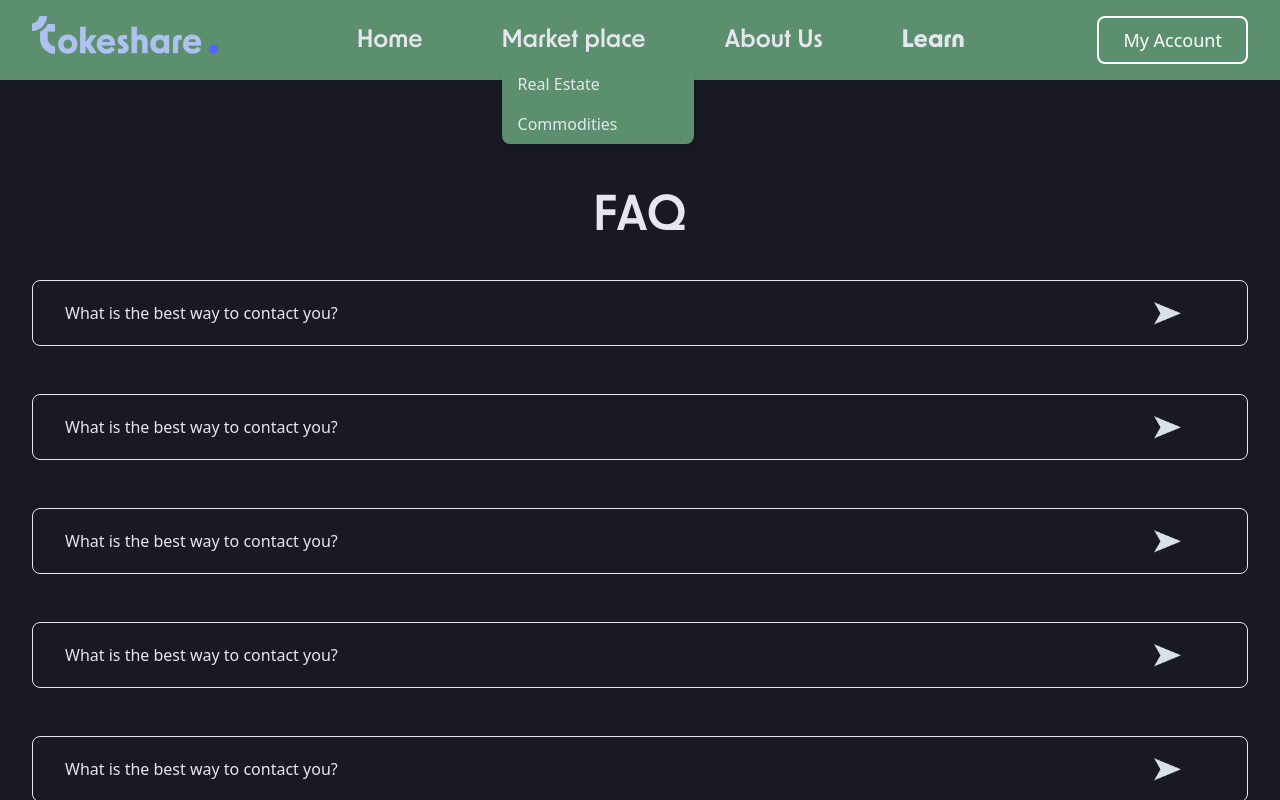
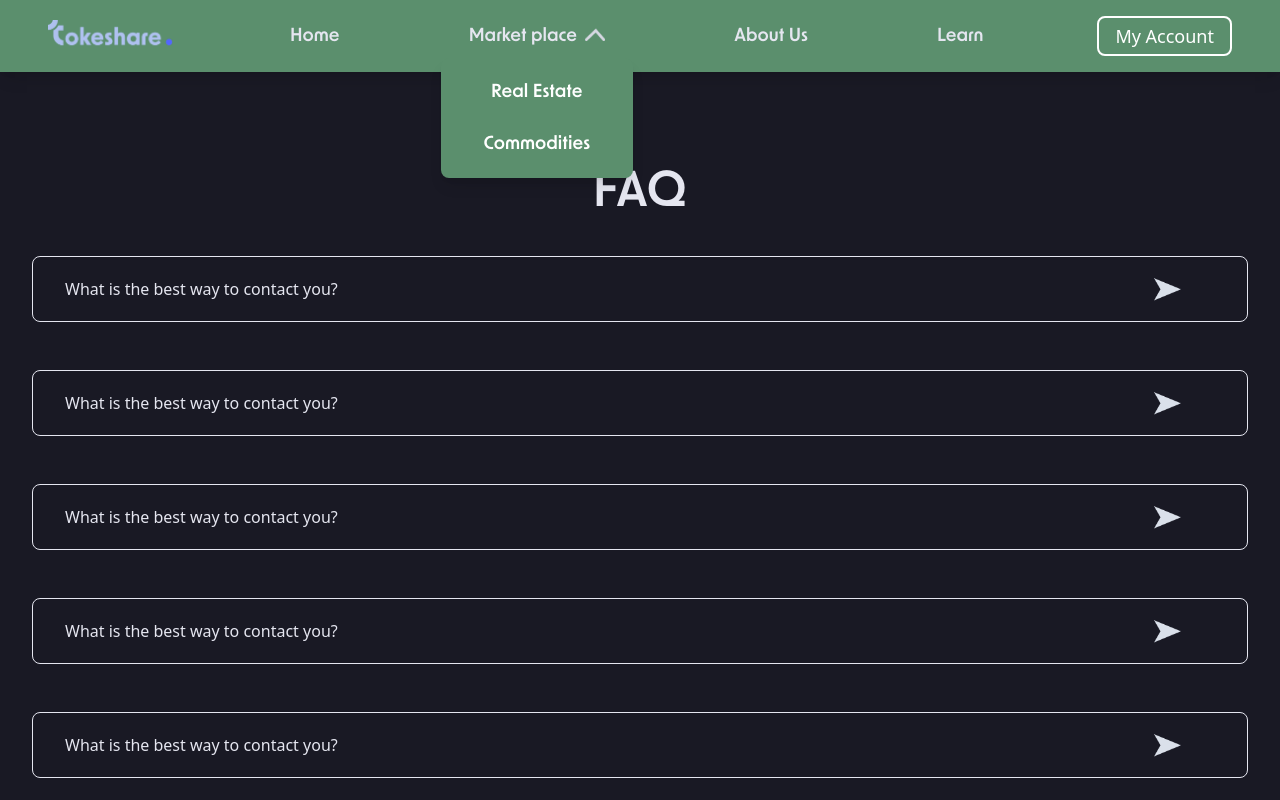
Before and after one commit to bim-finance-org/tokeshare, a Next.js app: page /learn in a window 1280 px wide. Both pictures are taken after a click on the button "Market place". Shown: the top 800 px of the page. Built offline with nearby package versions, Linux system fonts and the light colour scheme.

Commit message:
refactoring navbar and responsive

```diff
--- a/app/about/page.tsx
+++ b/app/about/page.tsx
@@ -8,7 +8,7 @@ const Page = () => {
   return (
     <div>
       <NavBar />
-      <div className="mt-20 bg-white">
+      <div className="bg-white">
         <div className="p-20">
           <h1 className="text-3xl text-color4 font-bold mb-6">Empowering Investments with Values</h1>
           <p className="mb-4 text-xl text-color3">At Tokeshare, we believe in democratizing investment access through the transformative power of tokenization. Our mission is to bridge the gap between global investors and the untapped opportunities of the Latin American market, fostering inclusivity and transparency in every transaction.</p>
--- /dev/null
+++ b/app/components/MobileMenu.tsx
@@ -0,0 +1,78 @@
+"use client";
+
+import React, { useState, useEffect, useRef } from "react";
+import Link from "next/link";
+import { usePathname } from "next/navigation";
+
+const MobileMenu: React.FC = () => {
+  const pathname = usePathname();
+  const [isMenuOpen, setIsMenuOpen] = useState(false);
+  const [isSubMenuOpen, setIsSubMenuOpen] = useState(false);
+  const menuRef = useRef<HTMLDivElement>(null);
+
+  const toggleMenu = () => setIsMenuOpen(!isMenuOpen);
+  const toggleSubMenu = () => setIsSubMenuOpen(!isSubMenuOpen);
+
+  const handleClickOutside = (event: MouseEvent) => {
+    if (menuRef.current && !menuRef.current.contains(event.target as Node)) {
+      setIsMenuOpen(false);
+    }
+  };
+
+  useEffect(() => {
+    document.addEventListener("click", handleClickOutside);
+    return () => {
+      document.removeEventListener("click", handleClickOutside);
+    };
+  }, []);
+
+  return (
+    <div className="md:hidden" ref={menuRef}>
+      <button onClick={toggleMenu} className="text-white text-2xl focus:outline-none hover:scale-110 transition-transform">
+        {isMenuOpen ? "✕" : "☰"}
+      </button>
+
+      {isMenuOpen && (
+        <div className={`absolute top-14 left-1/2 transform -translate-x-1/2 w-2/3 bg-color3 text-white shadow-lg md:hidden rounded-b-xl transition-all duration-300 ${pathname === "/" ? "bg-transparent text-color1" : "bg-color3"}`}>
+          <ul className="flex flex-col items-start space-y-4 p-6">
+            {[
+              { name: "Home", path: "/" },
+              { name: "Market place", path: "" },
+              { name: "About Us", path: "/about" },
+              { name: "Learn", path: "/learn" },
+            ].map(({ name, path }, index) => (
+              <li key={index} className="relative w-full">
+                {name === "Market place" ? (
+                  <button onClick={toggleSubMenu} className="text-lg flex items-center w-full hover:text-gray-300 transition-colors">
+                    {name}
+                    <img src="/icons/bottomArrowIcon.png" alt="" className={`ml-2 size-6 transition-transform ${isSubMenuOpen ? "rotate-180" : ""}`} />
+                  </button>
+                ) : (
+                  <Link href={path} onClick={toggleMenu} className="text-lg block w-full hover:text-gray-300 transition-colors">
+                    {name}
+                  </Link>
+                )}
+                {name === "Market place" && isSubMenuOpen && (
+                  <ul className="pl-4 mt-2 space-y-2">
+                    <li>
+                      <Link href="/marketplace/real-estate" className="block text-sm font-titleSemibold hover:text-gray-300 transition-colors" onClick={toggleMenu}>
+                        Real Estate
+                      </Link>
+                    </li>
+                    <li>
+                      <Link href="/marketplace/commodities" className="block text-sm font-titleSemibold hover:text-gray-300 transition-colors" onClick={toggleMenu}>
+                        Commodities
+                      </Link>
+                    </li>
+                  </ul>
+                )}
+              </li>
+            ))}
+          </ul>
+        </div>
+      )}
+    </div>
+  );
+};
+
+export default MobileMenu;
--- a/app/components/NavBar.tsx
+++ b/app/components/NavBar.tsx
@@ -1,128 +1,85 @@
 "use client";
 
-import React, { useState, useEffect } from "react";
+import React, { useState, useEffect, useRef } from "react";
 import Link from "next/link";
 import { usePathname } from "next/navigation";
+import MobileMenu from "./MobileMenu";
 
-const NavBar = () => {
+interface NavBarProps {
+  customClass?: string;
+}
+
+const NavBar: React.FC<NavBarProps> = ({ customClass }) => {
   const pathname = usePathname();
-  const [isMenuOpen, setIsMenuOpen] = useState(false);
   const [isSubMenuOpen, setIsSubMenuOpen] = useState(false);
+  const subMenuRef = useRef<HTMLUListElement>(null);
+  const marketPlaceRef = useRef<HTMLButtonElement>(null);
 
-  const toggleMenu = () => {
-    setIsMenuOpen(!isMenuOpen);
-  };
+  const toggleSubMenu = () => setIsSubMenuOpen(!isSubMenuOpen);
 
-  const toggleSubMenu = () => {
-    setIsSubMenuOpen(!isSubMenuOpen);
+  const handleClickOutside = (event: MouseEvent) => {
+    if (subMenuRef.current && !subMenuRef.current.contains(event.target as Node) && marketPlaceRef.current && !marketPlaceRef.current.contains(event.target as Node)) {
+      setIsSubMenuOpen(false);
+    }
   };
 
   useEffect(() => {
-    const handleResize = () => {
-      if (window.innerWidth >= 768) {
-        setIsMenuOpen(false);
-        setIsSubMenuOpen(false);
-      }
+    document.addEventListener("click", handleClickOutside);
+    return () => {
+      document.removeEventListener("click", handleClickOutside);
     };
-
-    window.addEventListener("resize", handleResize);
-    return () => window.removeEventListener("resize", handleResize);
   }, []);
 
   return (
-    <nav className={`absolute top-0 w-full flex items-center justify-between px-4 py-2 md:px-8 md:py-4 z-50 ${pathname === "/" ? "bg-transparent" : "bg-color3"}`}>
-      <div className="w-32 md:w-48">
-        <img src="/logos/longs/tokeshare-07.png" alt="Logo Tokeshare" className="w-full h-auto" />
+    <nav className={`w-full flex items-center justify-between px-4 sm:px-6 md:px-8 lg:px-12 py-3 md:py-4 z-50 transition-all duration-300 hover:shadow-lg ${pathname === "/" ? "bg-transparent text-color1" : "bg-color3"} ${customClass}`}>
+      <div className="w-24 md:w-32">
+        <Link href="/">
+          <img src="/logos/longs/tokeshare-07.png" alt="Logo Tokeshare" className="w-full h-auto hover:scale-105 transition-transform" />
+        </Link>
       </div>
-      <div className="hidden md:flex justify-center w-1/2">
-        <ul className="flex justify-between w-full space-x-6 md:space-x-8">
-          <li>
-            <Link href="/" className={`text-color1 text-3xl md:text-2xl ${pathname === "/" ? "font-titleBold" : "font-titleSemibold"}`}>
-              Home
-            </Link>
-          </li>
-          <li className="relative">
-            <button onClick={toggleSubMenu} className={`text-color1 text-3xl md:text-2xl ${pathname === "/marketplace" ? "font-titleBold" : "font-titleSemibold"}`}>
-              Market place
-            </button>
-            {isSubMenuOpen && (
-              <ul className="absolute top-full left-0 mt-2 w-48 bg-color3 text-color1 rounded-lg shadow-lg">
-                <li>
-                  <Link href="/marketplace/real-estate" className="block px-4 py-2 hover:brightness-200 transition">
-                    Real Estate
-                  </Link>
-                </li>
-                <li>
-                  <Link href="/marketplace/commodities" className="block px-4 py-2 hover:brightness-200 transition">
-                    Commodities
-                  </Link>
-                </li>
-              </ul>
-            )}
-          </li>
-          <li>
-            <Link href="/about" className={`text-color1 text-3xl md:text-2xl ${pathname === "/about" ? "font-titleBold" : "font-titleSemibold"}`}>
-              About Us
-            </Link>
-          </li>
-          <li>
-            <Link href="/learn" className={`text-color1 text-3xl md:text-2xl ${pathname === "/learn" ? "font-titleBold" : "font-titleSemibold"}`}>
-              Learn
-            </Link>
-          </li>
+      <MobileMenu />
+
+      <div className="hidden md:flex justify-center w-2/3 max-w-screen-lg px-4 sm:px-6 md:px-8 lg:px-12">
+        <ul className="flex justify-between w-full space-x-4 md:space-x-8 lg:space-x-12">
+          {[
+            { name: "Home", path: "/" },
+            { name: "Market place", path: "" },
+            { name: "About Us", path: "/about" },
+            { name: "Learn", path: "/learn" },
+          ].map(({ name, path }, index) => (
+            <li key={index} className="relative flex items-center">
+              {name === "Market place" ? (
+                <button ref={marketPlaceRef} onClick={toggleSubMenu} className="flex items-center text-lg whitespace-nowrap font-titleSemibold hover:text-gray-300 transition-colors">
+                  {name}
+                  <img src="/icons/bottomArrowIcon.png" alt="" className={`size-5 ml-2 transition-transform  ${isSubMenuOpen ? "rotate-180" : ""}`} />
+                </button>
+              ) : (
+                <Link href={path} className="text-lg whitespace-nowrap font-titleSemibold hover:text-gray-300 transition-colors">
+                  {name}
+                </Link>
+              )}
+              {name === "Market place" && isSubMenuOpen && (
+                <ul ref={subMenuRef} className={`absolute left-1/2 transform -translate-x-1/2 top-full mt-2 w-48 bg-color3 text-white shadow-lg rounded-lg overflow-hidden z-50 p-2 transition-all duration-300 ${pathname === "/" ? "bg-transparent text-color1" : "bg-color3"}`}>
+                  {[
+                    { name: "Real Estate", path: "/marketplace/real-estate" },
+                    { name: "Commodities", path: "/marketplace/commodities" },
+                  ].map(({ name, path }, idx) => (
+                    <li key={idx} className="text-center py-1">
+                      <Link href={path} className="block px-4 py-2 text-lg rounded-lg hover:bg-color1 hover:text-white transition-colors font-titleSemibold">
+                        {name}
+                      </Link>
+                    </li>
+                  ))}
+                </ul>
+              )}
+            </li>
+          ))}
         </ul>
       </div>
 
       <div>
-        <button className="rounded-lg border-2 border-white px-4 py-1 md:px-6 md:py-2 text-sm md:text-lg text-white hover:bg-white hover:text-black transition">My Account</button>
+        <button className="rounded-lg border-2 border-white px-2 sm:px-3 md:px-4 py-1 text-xs sm:text-sm md:text-base lg:text-lg text-white hover:bg-white hover:text-black transition-all duration-300">My Account</button>
       </div>
-
-      <div className="md:hidden">
-        <button onClick={toggleMenu} className="text-white text-2xl focus:outline-none">
-          {isMenuOpen ? "✕" : "☰"}
-        </button>
-      </div>
-
-      {isMenuOpen && (
-        <div className="absolute top-16 right-4 w-64 bg-gray-800 bg-opacity-90 text-white rounded-lg shadow-lg z-50">
-          <ul className="flex flex-col items-start space-y-4 p-6">
-            <li>
-              <Link href="/" onClick={toggleMenu} className={`text-color1 text-2xl ${pathname === "/" ? "font-title" : "font-text"}`}>
-                Home
-              </Link>
-            </li>
-            <li className="relative">
-              <button onClick={toggleSubMenu} className={`text-color1 text-lg  ${pathname === "/marketplace" ? "font-title" : "font-text"}`}>
-                Market place
-              </button>
-              {isSubMenuOpen && (
-                <ul className="absolute top-full left-0 mt-2 w-48 bg-gray-800 text-white rounded-lg shadow-lg">
-                  <li>
-                    <Link href="/marketplace/real-estate" onClick={toggleMenu} className="block px-4 py-2 hover:bg-gray-700">
-                      Real Estate
-                    </Link>
-                  </li>
-                  <li>
-                    <Link href="/marketplace/commodities" onClick={toggleMenu} className="block px-4 py-2 hover:bg-gray-700">
-                      Commodities
-                    </Link>
-                  </li>
-                </ul>
-              )}
-            </li>
-            <li>
-              <Link href="/about" onClick={toggleMenu} className={`text-color1 text-lg ${pathname === "/about" ? "font-title" : "font-text"}`}>
-                About Us
-              </Link>
-            </li>
-            <li>
-              <Link href="/learn" onClick={toggleMenu} className={`text-color1 text-lg ${pathname === "/learn" ? "font-title" : "font-text"}`}>
-                Learn
-              </Link>
-            </li>
-          </ul>
-        </div>
-      )}
     </nav>
   );
 };
--- a/app/learn/page.tsx
+++ b/app/learn/page.tsx
@@ -6,9 +6,9 @@ import Footer from "../components/Footer";
 
 const Page = () => {
   return (
-    <div className="bg-color4 pt-48">
+    <div className="bg-color4">
       <NavBar />
-      <h1 className="text-5xl font-bold mb-6 text-color1 flex justify-center">FAQ</h1>
+      <h1 className="text-5xl font-bold mb-6 text-color1 flex justify-center pt-24">FAQ</h1>
       <div className="space-y-4 ">
         {faqData.map((faq, index) => (
           <Question key={index} question={faq.question} answer={faq.answer} />
--- a/app/marketplace/commodities/page.tsx
+++ b/app/marketplace/commodities/page.tsx
@@ -6,7 +6,7 @@ import commoditiesData from "@/app/data/commoditiesData";
 
 const Page = () => {
   return (
-    <div className="pt-20">
+    <div>
       <NavBar />
       <div className="px-32 py-20 bg-white">
         <h1 className="text-color1 text-4xl my-10">Invest in Commodities</h1>
--- a/app/marketplace/real-estate/page.tsx
+++ b/app/marketplace/real-estate/page.tsx
@@ -6,7 +6,7 @@ import housesData from "@/app/data/housesData";
 
 const page = () => {
   return (
-    <div className="pt-20">
+    <div>
       <NavBar />
       <div className="px-32">
         <h1 className="text-color4 text-4xl py-12">Invest in real estate</h1>
--- a/app/page.tsx
+++ b/app/page.tsx
@@ -6,8 +6,8 @@ export default function Home() {
   return (
     <main className="bg-color1">
       <div className="relative h-screen">
-        <NavBar />
-        <img src="/images/bg-image-1.png" alt="Background" className="w-full h-full object-cover" />
+        <NavBar customClass="absolute top-0 w-full flex items-center justify-between px-4 sm:px-6 md:px-8 lg:px-12 py-3 md:py-4 z-50" />
+        <img src="/images/bg-image-1.png" alt="Background" className="w-full h-full object-cover " />
         <div className="absolute inset-0 flex flex-col items-start justify-center px-6 md:px-36 space-y-4">
           <h1 className="text-white text-4xl md:text-6xl w-full md:w-2/3 lg:w-1/2">Let's redefine access to investment</h1>
           <p className="text-white font-textRegular text-sm md:text-lg max-w-lg leading-relaxed">Through Tokeshare, investors from around the world can now enter the Latin American market through fractionalized and tokenized ownership. With transparency and the efficiency of blockchain, we offer a compliant and modern solution to rethink real estate investment.</p>
```
